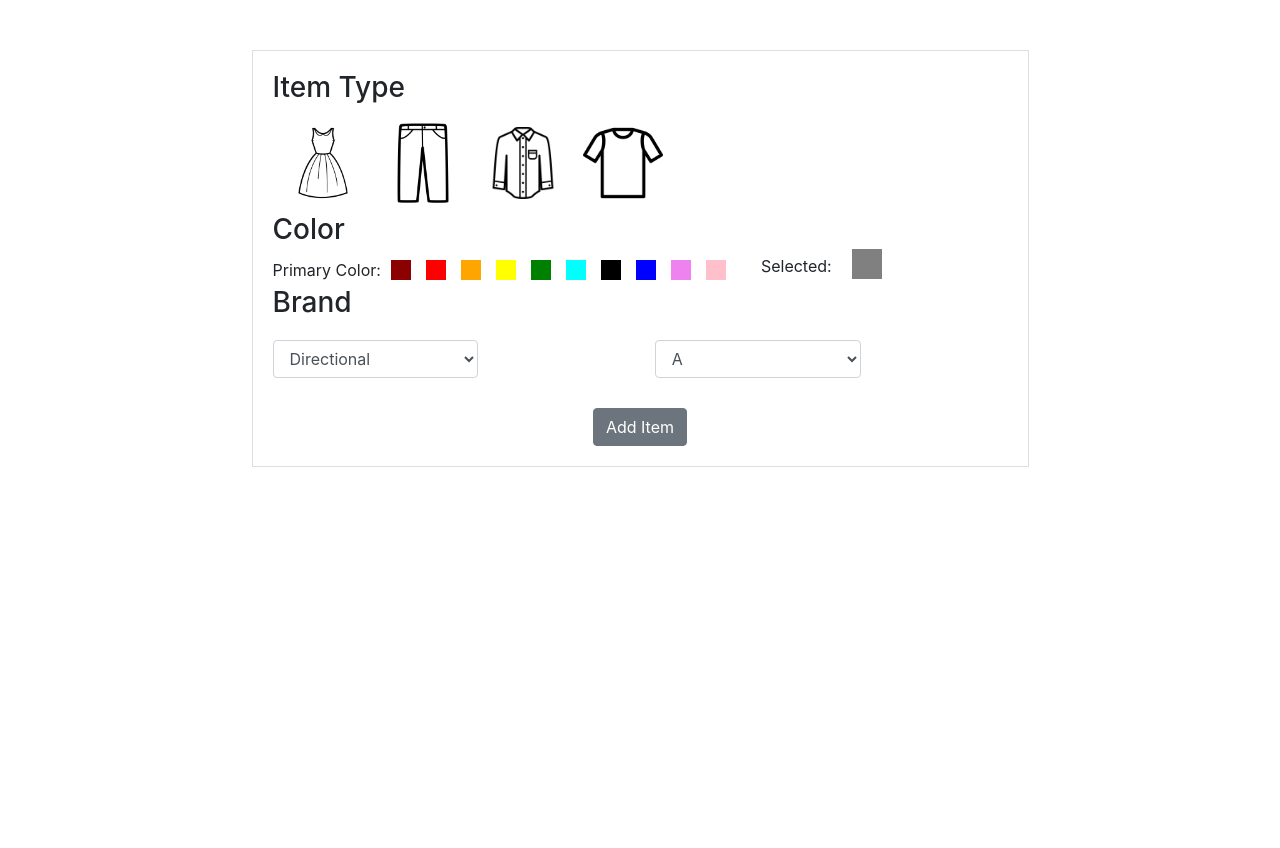
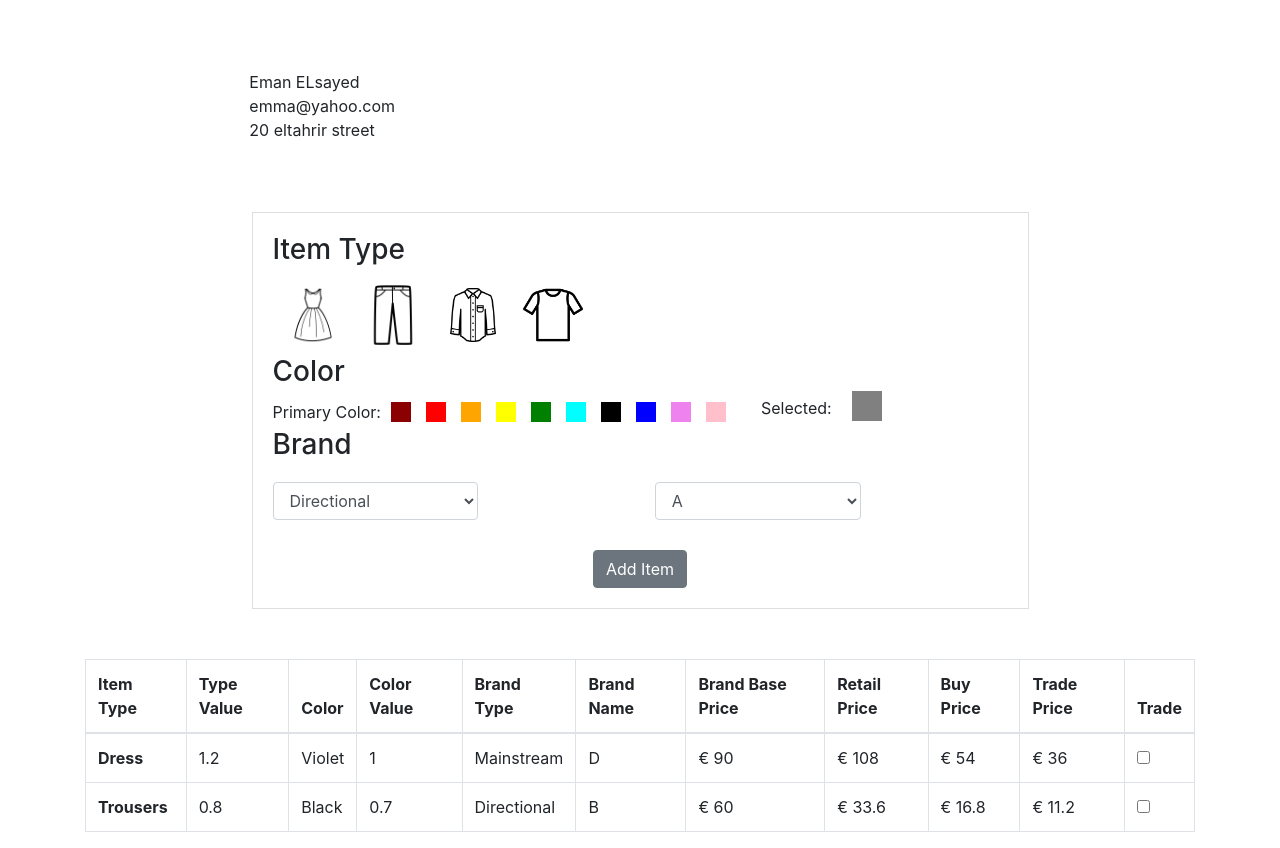
Before and after one commit to EmanSayed94/1213-task, a React (Create React App) app: page /CreateBuy/1 in a window 1280 px wide. Before the commit the page ends 800 px from the top, so only its background shows below. Built offline with nearby package versions, Linux system fonts and the light colour scheme.

Commit message:
items table in create buy page

```diff
--- a/src/App.js
+++ b/src/App.js
@@ -1,20 +1,17 @@
 import React from "react";
 import "./App.css";
-import {Switch,Route} from "react-router-dom"
-import CreateBuy from './Containers/CreateBuyPage/index';
-import CustomerPage from './Containers/CustomersPage/index';
+import { Switch, Route } from "react-router-dom";
+import CreateBuy from "./Containers/CreateBuyPage/index";
+import CustomerPage from "./Containers/CustomersPage/index";
 
 function App() {
 	return (
 		<div className="container">
-				<Switch>
-
-          {/* <Header /> */}
-          <Route path="/" exact component={CustomerPage} />
-          <Route path="/home" component={CustomerPage} />
-          <Route path="/CreateBuy/:id" component={CreateBuy} />
-
-		  </Switch>
+			<Switch>
+				<Route path="/" exact component={CustomerPage} />
+				<Route path="/home" component={CustomerPage} />
+				<Route path="/CreateBuy/:id" component={CreateBuy} />
+			</Switch>
 		</div>
 	);
 }
--- a/src/Components/CustomersTable/index.jsx
+++ b/src/Components/CustomersTable/index.jsx
@@ -23,7 +23,7 @@ const CustomersTable = (props) => {
 					<tr key={customer.id}>
 						<th scope="row">{customer.firstName + " " + customer.lastName}</th>
 						<td>{customer.email}</td>
-						<td>{customer.address}</td>
+						<td>{customer.street}</td>
 						<td>{customer.postalCode}</td>
                 <td>{customer.region}</td>
 						<td>{customer.country}</td>
--- /dev/null
+++ b/src/Components/ItemsTable/index.jsx
@@ -0,0 +1,52 @@
+import React from "react";
+import { Table } from "reactstrap";
+
+const ItemsTable = ({items}) => {
+	const formatCurrency=(num)=>{
+        return "€ " + Number(num.toFixed(2)).toLocaleString() + " ";
+      }
+	return (
+		<Table bordered style={{ marginTop: "30px" }}>
+			<thead>
+				<tr>
+					<th>Item Type</th>
+					<th>Type Value</th>
+					<th>Color</th>
+					<th>Color Value</th>
+					<th>Brand Type</th>
+					<th>Brand Name</th>
+					<th>Brand Base Price</th>
+					<th>Retail Price</th>
+					<th>Buy Price</th>
+					<th>Trade Price</th>
+					<th>Trade</th>
+				</tr>
+			</thead>
+			<tbody>
+				{items.map((item, index) => (
+					<tr key={index}>
+						<th scope="row">{item.itemType}</th>
+						<td>{item.itemValue}</td>
+						<td>{item.color}</td>
+						<td>{item.colorValue}</td>
+						<td>{item.brandType}</td>
+						<td>{item.brandName}</td>
+						<td>{formatCurrency(item.brandPrice)}</td>
+						<td>{formatCurrency(item.retailPrice)}</td>
+						<td>{formatCurrency(item.buyPrice)}</td>
+						<td>{formatCurrency(item.tradePrice)}</td>
+						<td>
+							<input type="checkbox" />
+						</td>
+					</tr>
+				))}
+			</tbody>
+		</Table>
+	);
+};
+ItemsTable.defaultProps = {
+	items: [
+
+	],
+};
+export default ItemsTable;
--- a/src/Containers/CreateBuyPage/index.jsx
+++ b/src/Containers/CreateBuyPage/index.jsx
@@ -2,8 +2,9 @@ import React, { Component } from "react";
 import { connect } from "react-redux";
 
 import AddItem from "../../Components/AddItem";
+import ItemsTable from "../../Components/ItemsTable";
 import { brands, colors } from "./constants";
-import { ADD_ITEM } from "../../redux/actionTypes";
+import { ADD_ITEM, GET_CUSTOMER_BY_ID } from "../../redux/actionTypes";
 import { GET_ITEM_BY_USER_ID } from "./../../redux/actionTypes";
 
 class CreateBuy extends Component {
@@ -25,6 +26,7 @@ class CreateBuy extends Component {
 	componentDidMount = () => {
 		const userId = +this.props.match.params.id;
 		const item = { ...this.state.item, userId };
+		this.props.getCustomer(userId);
 		this.props.getItemsByUserId(userId);
 		this.setState({ item });
 	};
@@ -59,6 +61,7 @@ class CreateBuy extends Component {
 
 		this.setState({ item });
 	};
+
 	AddItemHandler = () => {
 		let item = { ...this.state.item };
 		const { itemValue, colorValue, brandPrice } = item;
@@ -73,8 +76,15 @@ class CreateBuy extends Component {
 	};
 	render() {
         const { brands, colors, selectedBrand } = this.state;
+        const {customer}=this.props;
 		// console.log(this.props.userItems);
 		return (
+			<React.Fragment>
+				<div className="customer-info">
+					<div>{customer.firstName+" "+customer.lastName}</div>
+					<div>{customer.email}</div>
+					<div>{customer.street}</div>
+				</div>
 				<AddItem
 					brands={brands}
 					colors={colors}
@@ -86,6 +96,8 @@ class CreateBuy extends Component {
 					selectedColor={this.state.item.color}
 					AddItemHandler={this.AddItemHandler}
 				/>
+				<ItemsTable items={this.props.userItems} />
+			</React.Fragment>
 		);
 	}
 }
@@ -97,11 +109,15 @@ const mapDisptchToProps = (dispatch) => {
 		getItemsByUserId: (id) => {
 			dispatch({ type: GET_ITEM_BY_USER_ID, payload: id });
 		},
+		getCustomer: (id) => {
+			dispatch({ type: GET_CUSTOMER_BY_ID, payload: id });
+		},
 	};
 };
 const mapStateToProps = (state) => {
 	return {
 		userItems: state.itemsReducer.userItems,
+		customer: state.customers.customer,
 	};
 };
 export default connect(mapStateToProps, mapDisptchToProps)(CreateBuy);
--- a/src/index.css
+++ b/src/index.css
@@ -29,8 +29,8 @@ code {
 	border: 1px solid rgb(224, 221, 221);
 }
 .item-img{
-	width: 100px;
-	height: 100px;
+	width: 80px;
+	height: 80px;
 	padding:10px;
 	cursor: pointer;
 }
@@ -63,6 +63,11 @@ code {
 /* margin:40px auto; */
 
 }
+.customer-info{
+	width:40%;
+	padding: 20px;
+	margin: 50px 13%;
+}
 @media (max-width: 760px) {
 	.customer-form {
 		width: 80%;
@@ -70,4 +75,9 @@ code {
 	.item-form{
 		width: 90%;
 	}
+	.customer-info{
+		width:70%;
+		padding: 20px;
+		margin: 50px 0;
+	}
 }
--- a/src/redux/actionTypes.js
+++ b/src/redux/actionTypes.js
@@ -1,3 +1,4 @@
 export const ADD_CUSTOMER="ADD_CUSTOMER";
 export const ADD_ITEM="ADD_CUSTOMER";
 export const GET_ITEM_BY_USER_ID="GET_ITEM_BY_USER_ID"
+export const GET_CUSTOMER_BY_ID="GET_CUSTOMER_BY_ID"
--- a/src/redux/reducers/customerReducer.js
+++ b/src/redux/reducers/customerReducer.js
@@ -1,18 +1,23 @@
 import { customers } from "../dumyData/Customers";
-import { ADD_CUSTOMER} from "../actionTypes";
+import { ADD_CUSTOMER, GET_CUSTOMER_BY_ID } from "../actionTypes";
 
 const initialState = {
 	customers: customers,
+	customer:""
 };
 
 export default (state = initialState, action) => {
 	let newState;
-
+	let customers = [...state.customers];
 	switch (action.type) {
 		case ADD_CUSTOMER:
-			let customers = [...state.customers];
 			customers.unshift(action.payload);
 			newState = { ...state, customers };
+			break;
+		case GET_CUSTOMER_BY_ID:
+			const id = action.payload;
+			const customer=customers.find(customer=>customer.id===id);
+			newState={...state,customer}
 			break;
 		default:
 			newState = state;
```
Lines whose indentation alone changed are shown as unchanged.
